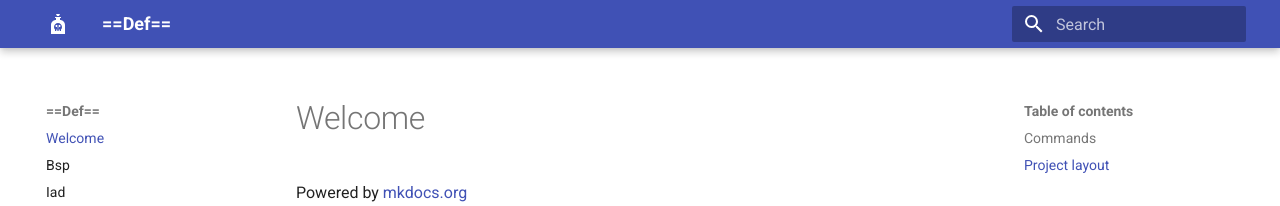
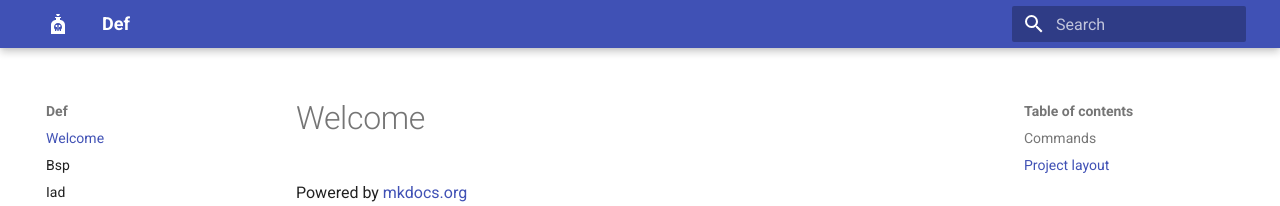
Before and after one commit to torrentcome/def, an MkDocs documentation site: the page built from docs/index.md, in a window 1280 px wide. Shown: the top 206 px of the page. Built offline with MkDocs 1.6.1 and Material for MkDocs 9.7.7, drawn with Linux system fonts in a browser that asks for light colours.

```diff
--- a/mkdocs.yml
+++ b/mkdocs.yml
@@ -1,4 +1,4 @@
-site_name: ==Def==
+site_name: Def
 
 theme:
  name: material
```
Also changed, not shown: 1 other file.
